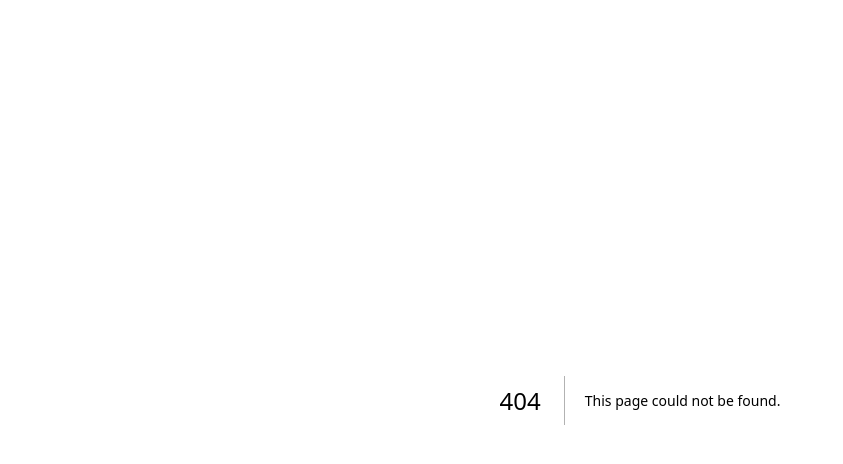
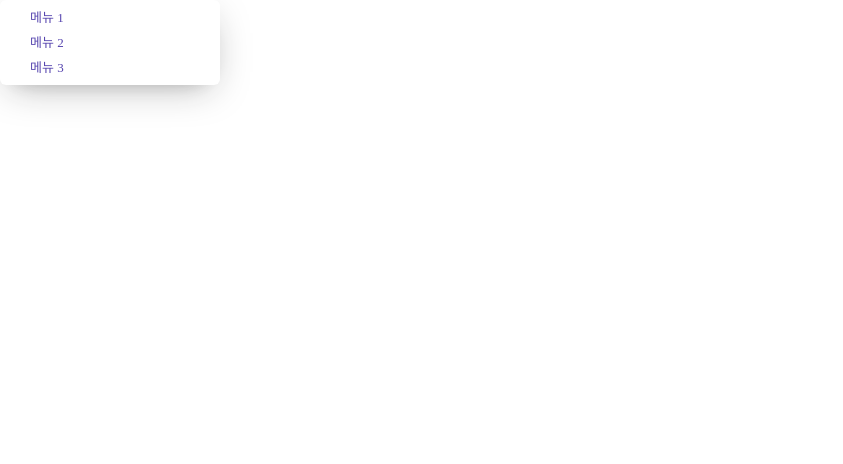
Before and after one commit to DoGukKim/next-template, a Next.js app: page /components/menu in a window 1280 px wide. Before the commit this address had no page. Shown: the top 464 px of the page, without its empty margins (0-843 px from the left). Built offline with nearby package versions, Linux system fonts and the light colour scheme.

Commit message:
feat: Menu 컴포넌트 생성

```diff
--- /dev/null
+++ b/src/components/Menu/Item.tsx
@@ -0,0 +1,19 @@
+import { ComponentPropsWithoutRef, forwardRef } from 'react'
+
+type MenuItemProps = ComponentPropsWithoutRef<'li'>
+
+const ITEM_NAME = 'MenuItem'
+
+const MenuItem = forwardRef<HTMLLIElement, MenuItemProps>(
+  ({ children, ...menuItemProps }, forwardedRef) => {
+    return (
+      <li role="menuitem" ref={forwardedRef} {...menuItemProps}>
+        {children}
+      </li>
+    )
+  }
+)
+
+MenuItem.displayName = ITEM_NAME
+
+export default MenuItem
--- /dev/null
+++ b/src/components/Menu/Items.tsx
@@ -0,0 +1,28 @@
+import { ComponentProps, forwardRef } from 'react'
+
+import { Flex } from 'components/Layout'
+
+type MenuItemsProps = ComponentProps<typeof Flex>
+
+const ITEMS_NAME = 'MenuItems'
+
+const MenuItems = forwardRef<HTMLUListElement, MenuItemsProps>(
+  ({ children, ...menuContentProps }, forwardedRef) => {
+    return (
+      <Flex
+        as="ul"
+        aria-orientation="vertical"
+        direction="column"
+        role="menu"
+        ref={forwardedRef}
+        {...menuContentProps}
+      >
+        {children}
+      </Flex>
+    )
+  }
+)
+
+MenuItems.displayName = ITEMS_NAME
+
+export default MenuItems
--- /dev/null
+++ b/src/components/Menu/Separator.tsx
@@ -0,0 +1,22 @@
+import { ComponentPropsWithoutRef, forwardRef } from 'react'
+
+type MenuSeparatorProps = ComponentPropsWithoutRef<'div'>
+
+const SEPARATOR_NAME = 'MenuSeparator'
+
+const MenuSeparator = forwardRef<HTMLDivElement, MenuSeparatorProps>(
+  ({ ...menuSeparatorProps }, forwardedRef) => {
+    return (
+      <div
+        aria-orientation="horizontal"
+        role="separator"
+        ref={forwardedRef}
+        {...menuSeparatorProps}
+      />
+    )
+  }
+)
+
+MenuSeparator.displayName = SEPARATOR_NAME
+
+export default MenuSeparator
--- /dev/null
+++ b/src/components/Menu/index.tsx
@@ -0,0 +1,19 @@
+import { ReactNode } from 'react'
+
+import MenuItems from './Items'
+import MenuItem from './Item'
+import MenuSeparator from './Separator'
+
+type MenuProps = {
+  children: ReactNode
+}
+
+const Menu = ({ children }: MenuProps) => {
+  return <>{children}</>
+}
+
+Menu.Items = MenuItems
+Menu.Item = MenuItem
+Menu.Separator = MenuSeparator
+
+export default Menu
--- /dev/null
+++ b/src/pages/components/menu.tsx
@@ -0,0 +1,66 @@
+import { css } from '@emotion/react'
+
+import Menu from 'components/Menu'
+
+const mock = [
+  {
+    id: 1,
+    name: '메뉴 1',
+  },
+  {
+    id: 2,
+    name: '메뉴 2',
+  },
+  {
+    id: 3,
+    name: '메뉴 3',
+  },
+]
+
+const MenuPage = () => {
+  return (
+    <main>
+      <Menu>
+        <Menu.Items css={menu}>
+          {mock.map((i) => {
+            return (
+              <Menu.Item css={item} key={i.id}>
+                {i.name}
+              </Menu.Item>
+            )
+          })}
+        </Menu.Items>
+      </Menu>
+    </main>
+  )
+}
+
+export default MenuPage
+
+const menu = css`
+  width: max-content;
+  min-width: 220px;
+  background-color: white;
+  border-radius: 6px;
+  padding: 5px;
+  box-shadow: rgba(22, 23, 24, 0.35) 0px 10px 38px -10px,
+    rgba(22, 23, 24, 0.2) 0px 10px 20px -15px;
+  animation-duration: 400ms;
+  animation-timing-function: cubic-bezier(0.16, 1, 0.3, 1);
+  will-change: transform, opacity;
+`
+
+const item = css`
+  font-size: 13px;
+  line-height: 1;
+  color: rgb(87, 70, 175);
+  border-radius: 3px;
+  display: flex;
+  align-items: center;
+  height: 25px;
+  padding: 0 5px;
+  position: relative;
+  padding-left: 25px;
+  user-select: none;
+  outline: none;
+`
```
